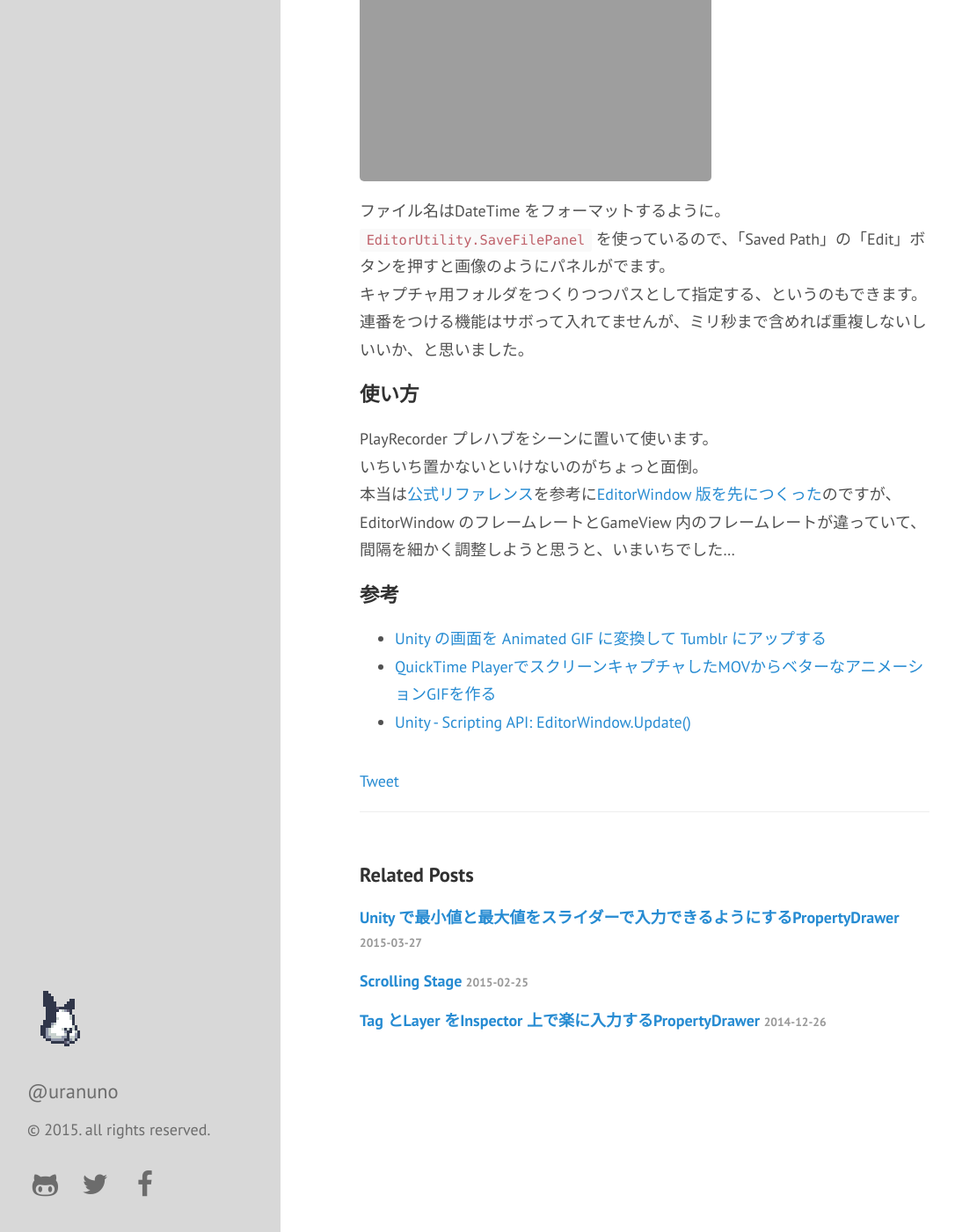
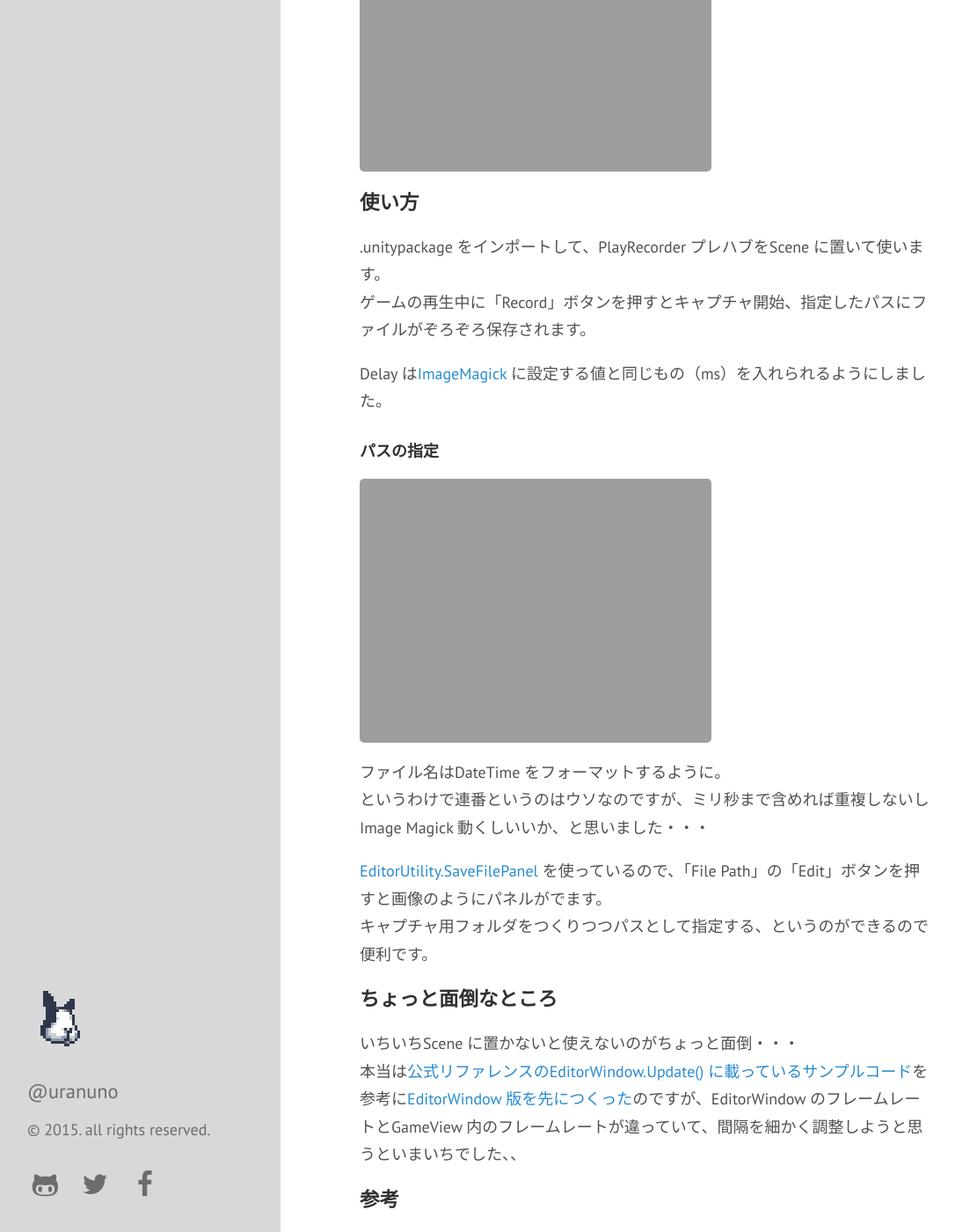
Before and after one commit to uranuno/uranuno.github.io, a Jekyll site: the page built from _posts/2015-03-10-play-recorder.md, in a window 1280 px wide and 1400 px high, scrolled down 918 px. Shown: the whole window at 88% size, without its empty margins (5-1091 px from the left). Built offline with Jekyll 4.4.1, drawn with Linux system fonts in a browser that asks for light colours; nearby versions of some CDN libraries; Markdown is read by kramdown in place of the engine named in the settings; a script that is not in the unit is left out; comment, search, counter and statistics services are not loaded; some of the changed text lies outside the part shown.

Commit message:
記事をアップデート

````diff
--- a/_posts/2014-12-26-tag-and-layer-attribute.md
+++ b/_posts/2014-12-26-tag-and-layer-attribute.md
@@ -1,80 +1,99 @@
 ---
 layout: post
-title: Tag とLayer をInspector 上で楽に入力するPropertyDrawer
+title: Tag とLayer をInspector から楽に入力するPropertyDrawer
 tag: [unity3d]
 ---
 
+![Tag and Layer Attribute](http://uranuno.github.io/MyPropertyDrawers/tagandlayer.png)
+
+```csharp
+[Tag]
+public string targetTag;
+
+[Layer]
+public int targetLayer;
+```
+
+Unity で、Tag やLayer をInspector から楽に入力できるように、PropertyDrawer をつくりました。
+
+[uranuno/MyPropertyDrawers #TagAndLayerAttribute - GitHub](https://github.com/uranuno/MyPropertyDrawers#tag-and-layer-attribute)
+
+<!-- more -->
+
+Tag を文字列で手打ちしたくない
+------------------------------
 UnityでTagを利用するとき、単純に書くとこんな感じになります。
 
-{% highlight csharp %}
+```csharp
 void OnTriggerEnter(Collider other) {
+
     if(other.tag == "Player") {
         Debug.Log("Hit!");
     }
 }
-{% endhighlight %}
+```
 
-このとき「Player」を自分で打ちこむのはタイプミスの危険があるので、嫌だと思っている人は多いかと思います。
+このとき「Player」を自分で打ちこむのはタイプミスの危険があるので、嫌です。
 
-<!-- more -->
+以前それを回避するために、[NameCreator](https://github.com/anchan828/namecreator)というのを使わせてもらって、静的クラスを生成する方法を試してみました。
 
-以前それを回避するために、[NameCreator](https://github.com/anchan828/namecreator)というのを利用させてもらって、静的クラスを生成する方法を取ってみました。
+```csharp
+void OnTriggerEnter(Collider other) {
 
-{% highlight csharp %}
-void OnTriggerEnter(Collider other) {
     // 例えばTagであれば、「TagName」というクラスが自動生成され、
     // コードからタイプセーフに扱えるようになる。便利。
     if(other.tag == TagName.Player) {
         Debug.Log("Hit!");
     }
 }
-{% endhighlight %}
+```
 
-さらに、[PropertyDrawerを自作して](https://gist.github.com/uranuno/8be43847015f5e25cf17)（staticなプロパティの中身はEditorスクリプトから取得可能だった）、Inspector上でも楽に値が入力できるようにしてみたりもしました。
+さらに、[PropertyDrawerを自作して](https://gist.github.com/uranuno/8be43847015f5e25cf17)、Inspector上でも値が入力できるようにしてみたりもしました。
 
-{% highlight csharp %}
+```csharp
 // [Name(typeof(クラス名))]という属性を付けると、Inspector上でPopupで選べるように！
 [Name(typeof(TagName))] public string playerTag;
 
 void OnTriggerEnter(Collider other) {
+
     if(other.tag == playerTag) {
         Debug.Log("Hit!");
     }
 }
-{% endhighlight %}
+```
 
-ところが最近こんなもの（[EditorGUI.TagField](http://docs.unity3d.com/ScriptReference/EditorGUI.TagField.html)）を発見・・・
+ところがこんなもの（[EditorGUI.TagField](http://docs.unity3d.com/ScriptReference/EditorGUI.TagField.html)）を発見・・・
 あれ？Editorのクラスに、Tag を表示する関数あったの？
+静的クラスつくらなくても、表示できるの？
 
 ・・・
 
 というわけでPropertyDrawerをつくりなおしました。
 
-{% gist 3793dbfcaa023525bdac TagAndLayerAttribute.cs %}
+ついでに、[EditorGUI.LayerField](http://docs.unity3d.com/ScriptReference/EditorGUI.LayerField.html) というのもあったので入れました。
+下記のように値に属性をつけるだけで、Inspector で楽に入力できるようになります。
 
-ついでに、[EditorGUI.LayerField](http://docs.unity3d.com/ScriptReference/EditorGUI.LayerField.html) というのもあったので入れました。
-使い方は下記のようになります。
-
-{% highlight csharp %}
-[Tag] public string playerTag;
-[Layer] public int escapeLayer;
+```csharp
+[Tag] public string targetTag;
+[Layer] public int targetLayer;
 
 void OnTriggerEnter(Collider other) {
-    if(other.tag == playerTag) {
+
+    if(other.tag == targetTag) {
         Debug.Log("Hit!");
         // 別レイヤーに移動するとか
-        other.gameObject.layer = escapeLayer;
+        other.gameObject.layer = targetLayer;
     }
 }
-{% endhighlight %}
+```
 
-![ss1]({{ site.data.imageurl }}20141226_1_ss.png)
-![ss2]({{ site.data.imageurl }}20141226_2_ss.png)
+![Tag Attribute](http://uranuno.github.io/MyPropertyDrawers/tagandlayer-tag.png)
+![Layer Attribute](http://uranuno.github.io/MyPropertyDrawers/tagandlayer-layer.png)
 
 静的クラス生成方式は結構大掛かりなので、TagとLayerのみでいい、Inspectorで入力するからコード補完もいらない、という場合はこれだけでいいかもしれません。
 
 
-便利なPropertyDrawer
---------------------
-- [property-drawer-collection](https://github.com/anchan828/property-drawer-collection)
-- [【Unity】正規表現を使用してstring型の値を制限する「RegexAttribute」](http://baba-s.hatenablog.com/entry/2014/03/06/131112)
+参考
+-----
+- [anchan828/property-drawer-collection - GitHub](https://github.com/anchan828/property-drawer-collection)
+- [Scripting API: PropertyDrawer - Unity](http://docs.unity3d.com/ScriptReference/PropertyDrawer.html)
--- a/_posts/2015-03-10-play-recorder.md
+++ b/_posts/2015-03-10-play-recorder.md
@@ -1,44 +1,52 @@
 ---
 layout: post
-title: Unity のゲーム画面を連写でキャプチャする
+title: Unity のゲーム画面からAnimated GIF をつくるための連番キャプチャをサクッと撮る
 tag: [unity3d]
 ---
 
+![PlayRecorder Result](http://uranuno.github.io/PlayRecorder/out.gif "Cubeくん")
+
+[Unity の画面を Animated GIF に変換して Tumblr にアップする - keijiro's Gists][UnityAnimeGif]
+↑これをやりたい！
+
+Tumblr じゃないけど、せっかくブログを始めようと思うので、UnityのキャプチャをアニメGIFで載せたりして、それっぽくしたいです。
+上記に方法が載っているのですが、元になる連番キャプチャをサクッと撮れるように、キャプチャ用スクリプトをつくってみました。
+
+[uranuno/PlayRecorder - GitHub](https://github.com/uranuno/PlayRecorder)
+
 ![PlayRecorder](http://uranuno.github.io/PlayRecorder/playrecorder.png)
-
-[Github - PlayRecorder](https://github.com/uranuno/PlayRecorder)
-
-[Unity の画面を Animated GIF に変換して Tumblr にアップする][UnityAnimeGif]
-↑これをやりたい！と思ったときに、元の連番キャプチャをサクッと撮りたいと思い、キャプチャ用クラス＆エディタスクリプトを書きました。
 
 <!-- more -->
 
+使い方
+-----
+
+.unitypackage をインポートして、PlayRecorder プレハブをScene に置いて使います。
+ゲームの再生中に「Record」ボタンを押すとキャプチャ開始、指定したパスにファイルがぞろぞろ保存されます。
+
 Delay は[ImageMagick](http://www.imagemagick.org/) に設定する値と同じもの（ms）を入れられるようにしました。
-フレーム落ち対策で、フレームカウントに換算して撮るようにしています。
+
+### パスの指定
+![Edit Path](http://uranuno.github.io/PlayRecorder/save_capture.png)
+
+ファイル名はDateTime をフォーマットするように。
+というわけで連番というのはウソなのですが、ミリ秒まで含めれば重複しないしImage Magick 動くしいいか、と思いました・・・
+
+[EditorUtility.SaveFilePanel](http://docs.unity3d.com/ScriptReference/EditorUtility.SaveFilePanel.html) を使っているので、「File Path」の「Edit」ボタンを押すと画像のようにパネルがでます。
+キャプチャ用フォルダをつくりつつパスとして指定する、というのができるので便利です。
 
 
-パスの指定
-----------
-![PlayRecorder](http://uranuno.github.io/PlayRecorder/save_capture.png)
-
-ファイル名はDateTime をフォーマットするように。
-`EditorUtility.SaveFilePanel` を使っているので、「Saved Path」の「Edit」ボタンを押すと画像のようにパネルがでます。
-キャプチャ用フォルダをつくりつつパスとして指定する、というのもできます。
-連番をつける機能はサボって入れてませんが、ミリ秒まで含めれば重複しないしいいか、と思いました。
-
-
-使い方
------
-PlayRecorder プレハブをシーンに置いて使います。
-いちいち置かないといけないのがちょっと面倒。
-本当は[公式リファレンス][UnityAPIEditorWindowUpdate]を参考に[EditorWindow 版を先につくった](https://gist.github.com/uranuno/f558aade1b3ab1f4e3b8)のですが、EditorWindow のフレームレートとGameView 内のフレームレートが違っていて、間隔を細かく調整しようと思うと、いまいちでした…
+ちょっと面倒なところ
+--------------------
+いちいちScene に置かないと使えないのがちょっと面倒・・・
+本当は[公式リファレンスのEditorWindow.Update() に載っているサンプルコード][UnityAPIEditorWindowUpdate]を参考に[EditorWindow 版を先につくった](https://gist.github.com/uranuno/f558aade1b3ab1f4e3b8)のですが、EditorWindow のフレームレートとGameView 内のフレームレートが違っていて、間隔を細かく調整しようと思うといまいちでした、、
 
 
 参考
-----------
-- [Unity の画面を Animated GIF に変換して Tumblr にアップする][UnityAnimeGif]
-- [QuickTime PlayerでスクリーンキャプチャしたMOVからベターなアニメーションGIFを作る][QTAnimeGif]
-- [Unity - Scripting API: EditorWindow.Update()][UnityAPIEditorWindowUpdate]
+-----
+- [Unity の画面を Animated GIF に変換して Tumblr にアップする - keijiro's Gists][UnityAnimeGif]
+- [QuickTime PlayerでスクリーンキャプチャしたMOVからベターなアニメーションGIFを作る - Genji App Blog][QTAnimeGif]
+- [Scripting API: EditorWindow.Update() - Unity][UnityAPIEditorWindowUpdate]
 
 [UnityAnimeGif]: https://gist.github.com/keijiro/3330732
 [QTAnimeGif]: http://genjiapp.com/blog/2014/06/04/generating-better-animated-gif-from-mov-recorded-by-quicktime-player.html
--- a/_posts/2015-03-27-min-max-attribute.md
+++ /dev/null
@@ -1,31 +0,0 @@
----
-layout: post
-title: Unity で最小値と最大値をスライダーで入力できるようにするPropertyDrawer
-tag: [unity3d]
----
-
-![Image]({{ site.data.imageurl }}20150327_1.jpg)
-
-[gist - MinMaxRangeAttribute](https://gist.github.com/uranuno/36d27d9f5d9a5ee389cc)
-
-Unity には、[MinMaxSlider というすてきなEditorGUI](http://docs.unity3d.com/ScriptReference/EditorGUI.MinMaxSlider.html) があります。
-ゲームをつくるとき、一定の値の範囲からランダムな値を取得したいときがよくあるのですが、
-そのときこのスライダーをつかって範囲を調整したいな〜と思っていたので、PropertyDrawer をつくりました。
-
-<!-- more -->
-
-使い方は下記のようになります。
-
-{% gist 36d27d9f5d9a5ee389cc MinMaxRangeAttributeTest.cs %}
-
-MinMax 的なクラスをつくるか迷ったのですが、気軽に使いたいので（この属性がなくても動く）とりあえずVector2 をつかってます。
-
-あとはしぬほど地味ですが、元から用意されている`[Range(0, 10f)]` のような属性をつけた値と並べたときにきれいになるよう大きさを揃えました・・・
-
-![Image]({{ site.data.imageurl }}20150330_1.png)
-
-
-参考
------
-- [Unity - Manual: Property Drawers](http://docs.unity3d.com/Manual/editor-PropertyDrawers.html)
-- [Unity - Property Drawers & Custom Inspectors](https://unity3d.com/learn/tutorials/modules/intermediate/live-training-archive/property-drawers-custom-inspectors)
--- /dev/null
+++ b/_posts/2015-04-16-min-max-range-attribute.md
@@ -0,0 +1,56 @@
+---
+layout: post
+title: 値の範囲をスライダーで入力できるようにするPropertyDrawer
+tag: [unity3d]
+---
+
+![Min Max Range Attribute](http://uranuno.github.io/MyPropertyDrawers/minmaxrange.gif "がんばってつくったGIF")
+
+```csharp
+[SerializeField, MinMaxRange(0,10f)]
+Vector2 randomDelayRange;
+
+float randomDelay { get { return Random.Range(randomDelayRange.x, randomDelayRange.y); } }
+
+float delay;
+float accum;
+
+void Update () {
+	accum += Time.deltaTime;
+
+	if (accum >= delay) {
+		Debug.Log ("Fire!");
+		accum = 0;
+		delay = randomDelay;
+	}
+}
+```
+
+Unity には、[MinMaxSlider というすてきなEditorGUI](http://docs.unity3d.com/ScriptReference/EditorGUI.MinMaxSlider.html) があります。
+[一定の値の範囲からランダムな値を取得したいとき](http://docs.unity3d.com/ScriptReference/Random.Range.html)なんかに、このスライダーをつかって範囲を調整できたらいいな〜と思っていたので、PropertyDrawer をつくりました。
+
+[uranuno/MyPropertyDrawers #MinMaxRangeAttribute - GitHub](https://github.com/uranuno/MyPropertyDrawers#min-max-range-attribute)
+↑自作のPropertyDrawer をまとめる用のリポジトリをつくってみました。
+
+<!-- more -->
+
+地味にこだわったところ
+--------------------
+元から用意されている`Range` 属性をつけた値と並べたときにきれいになるよう大きさを揃えました・・・
+
+```csharp
+[SerializeField, MinMaxRange(0,10f)]
+Vector2 randomDelayRange;
+
+[Range(0,10f)]
+public float otherValue;
+```
+
+![With Other Value](http://uranuno.github.io/MyPropertyDrawers/minmaxrange-othervalue.png)
+
+
+参考
+-----
+- [Scripting API: EditorGUI.MinMaxSlider - Unity](http://docs.unity3d.com/ScriptReference/EditorGUI.MinMaxSlider.html)
+- [Manual: Property Drawers - Unity](http://docs.unity3d.com/Manual/editor-PropertyDrawers.html)
+- [Tutorial: Property Drawers & Custom Inspectors - Unity](https://unity3d.com/learn/tutorials/modules/intermediate/live-training-archive/property-drawers-custom-inspectors)
````
Also changed, not shown: _posts/2015-02-25-scrolling-stage.md (+2 -1 lines).
